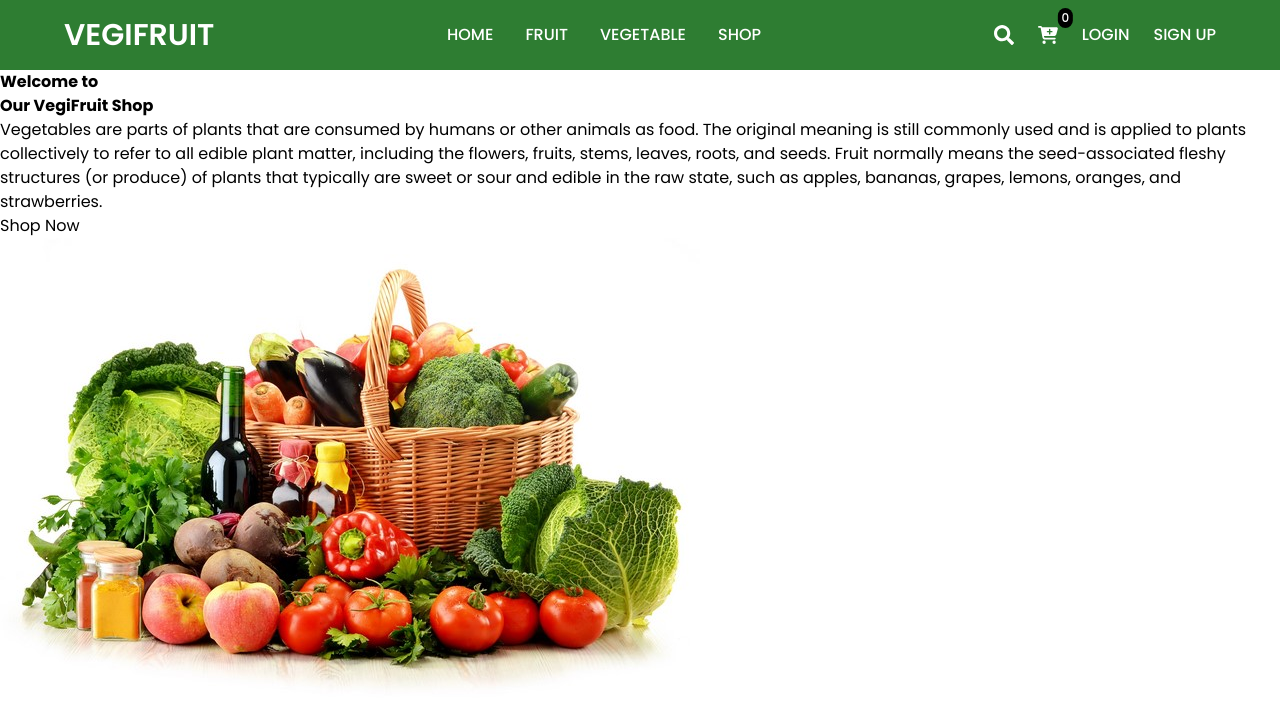
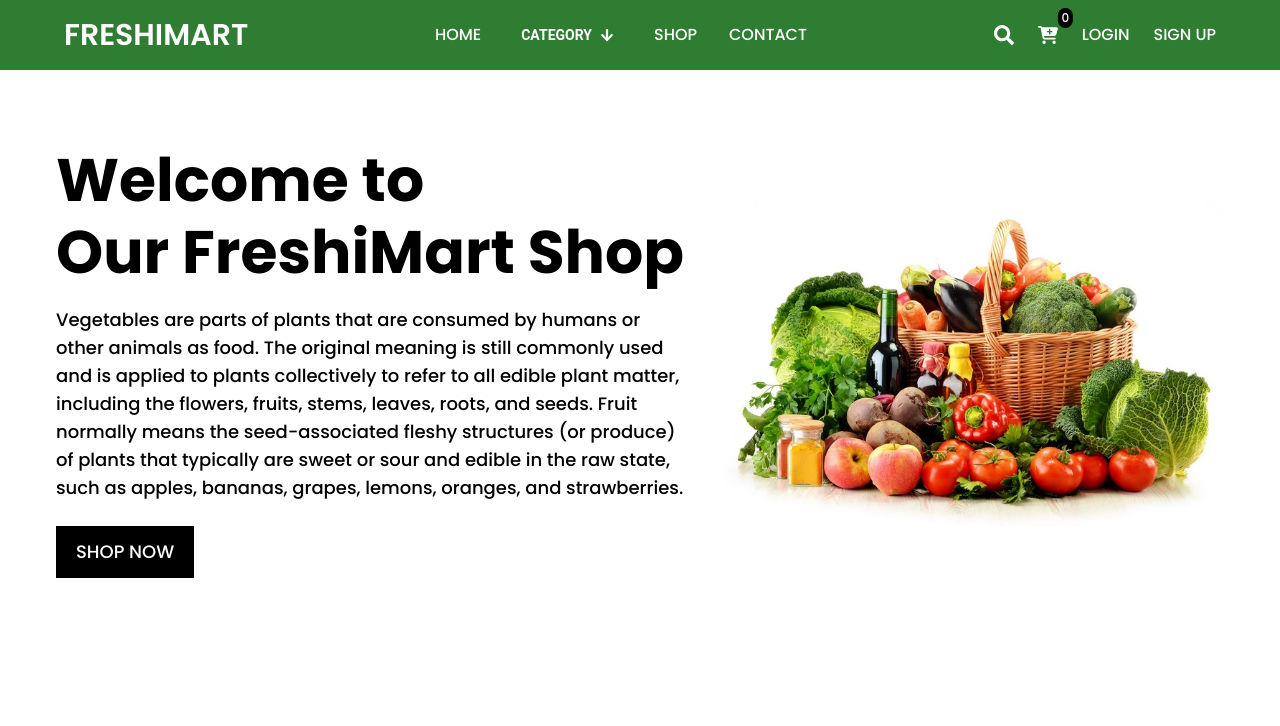
Before and after one commit to arjun-krgupta/FreshiMart, a React (Vite) app: page / in a window 1280 px wide. Shown: the top 726 px of the page. Built offline with nearby package versions, Linux system fonts and the light colour scheme.

Commit message:
add home page

```diff
--- a/src/common/Navbar.jsx
+++ b/src/common/Navbar.jsx
@@ -6,6 +6,14 @@ import { FaBarsStaggered } from "react-icons/fa6";
 import { FaXmark } from "react-icons/fa6";
 import { useSelector } from 'react-redux';
 import { useNavigate } from 'react-router-dom';
+import { FaArrowDown } from "react-icons/fa";
+import {
+  Menu,
+  MenuHandler,
+  MenuList,
+  MenuItem,
+  Button,
+} from "@material-tailwind/react";
 
 function Navbar() {
   const redirect=useNavigate()
@@ -50,15 +58,24 @@ function Navbar() {
         : <FaBarsStaggered className="text-2xl sm:text-3xl text-white"/>
         }
        </button>
-       <h1 className=" text-xl sm:text-2xl lg:text-3xl font-semibold uppercase cursor-pointer" onClick={()=>redirect('/')}>VegiFruit</h1>
+       <h1 className=" text-xl sm:text-2xl lg:text-3xl font-semibold uppercase cursor-pointer" onClick={()=>redirect('/')}>FreshiMart</h1>
        </div>
 
         {/* dextop Menu */}
-            <div className="hidden md:flex gap-5 lg:gap-8 items-center text-base font-medium uppercase">
+            <div className="hidden md:flex gap-5 lg:gap-8 items-center text-base font-medium uppercase ">
             <a href="/">Home</a>
-            <a href="/fruit">Fruit</a>
-            <a href="/vegi">Vegetable</a>
-            <a href="/about">Shop</a>
+            <Menu>
+                <MenuHandler>
+                  <Button className="flex gap-2 items-center bg-green-800 outline-none border-0 shadow-none px-2 text-sm">Category <FaArrowDown /></Button>
+                </MenuHandler>
+                <MenuList className="bg-green-800 text-white">
+                  <MenuItem>Fruit</MenuItem>
+                  <MenuItem>Vegetable</MenuItem>
+                  <MenuItem>Grocery</MenuItem>
+                </MenuList>
+            </Menu>
+            <a href="/shop">Shop</a>
+            <a href="/contact">Contact</a>
           </div>
 
         {/* Cart & Authentication */}
@@ -96,13 +113,14 @@ function Navbar() {
         {/* Mobile menu */}
        {
         menuOpen &&
-        <div className="absolute left-0 top-[70px]  z-10 md:hidden">
-          <div className="h-[100vh] w-[150px] ps-5 pt-5 uppercase flex flex-col gap-5 text-white bg-black"
+        <div className="absolute left-0 top-[70px] z-10 md:hidden">
+          <div className="h-[100vh] w-[150px] pt-5 uppercase flex text-base flex-col gap-4 text-white bg-black px-2 "
               ref={menuRef} >
-            <a href="/">Home</a>
-            <a href="/fruit">Fruit</a>
-            <a href="/vegi">Vegetable</a>
-            <a href="/about">Shop Now</a>
+            <a href="/" className="hover:bg-green-800 ps-4 py-1 rounded">Home</a>
+            <a href="/fruit" className="hover:bg-green-800 ps-4 py-1 rounded">Fruit</a>
+            <a href="/vegi" className="hover:bg-green-800 ps-4 py-1 rounded">Vegetable</a>
+            <a href="/grocery" className="hover:bg-green-800 ps-4 py-1 rounded">Grocery</a>
+            <a href="/shop" className="hover:bg-green-800 ps-4 py-1 rounded">Shop Now</a>
           </div>
        </div>
        }
--- a/src/components/Home.jsx
+++ b/src/components/Home.jsx
@@ -8,17 +8,17 @@ function Home(props) {
     return (
       <>
       {/* Hero section */}
-      <div className="front-section">
-            <div className="front-text">
-            <h1 className='font-bold'> Welcome to <br/> Our VegiFruit Shop </h1>
-            <p>Vegetables are parts of plants that are consumed by humans or other animals as food. The original meaning is still commonly used and is applied to plants collectively to refer to all edible plant matter, including the flowers, fruits, stems, leaves, roots, and seeds.
+      <div className="flex flex-col-reverse md:flex-row md:justify-between items-center mt-4 md:mt-20 px-2 md:px-14">
+        <div className="flex flex-col justify-start items-start gap-3 sm:gap-6 w-[96%] sm:w-[93%] md:w-[54%]">
+            <h1 className='font-bold text-[36px] sm:text-[45px] md:text-6xl flex flex-col gap-0 sm:gap-3'> Welcome to <span>Our FreshiMart Shop</span> </h1>
+            <p className='text-base md:text-lg font-medium'>Vegetables are parts of plants that are consumed by humans or other animals as food. The original meaning is still commonly used and is applied to plants collectively to refer to all edible plant matter, including the flowers, fruits, stems, leaves, roots, and seeds.
             Fruit normally means the seed-associated fleshy structures (or produce) of plants that typically are sweet or sour and edible in the raw state, such as apples, bananas, grapes, lemons, oranges, and strawberries.</p>
-            <button onClick={()=>redirect('/shop')}>Shop Now</button>
-            </div>
-            <div className="front-img">
-            <img src={front} alt="" />
-            </div>
+            <button onClick={()=>redirect('/shop')} className='bg-black text-white outline-none border-0 px-5 py-3 uppercase text-lg font-medium'>Shop Now</button>
         </div>
+        <div className="w-[75%] md:w-[43%]">
+            <img src={front} alt="" className='w-full h-auto'/>
+        </div>
+    </div>
       </>
     );
 }
--- a/src/index.css
+++ b/src/index.css
@@ -8,6 +8,9 @@
   box-sizing: border-box;
   font-family: "Poppins",sans-serif;
 }
+body{
+  font-family: "Poppins",sans-serif
+}
 
 @tailwind base;
 @tailwind components;
```
